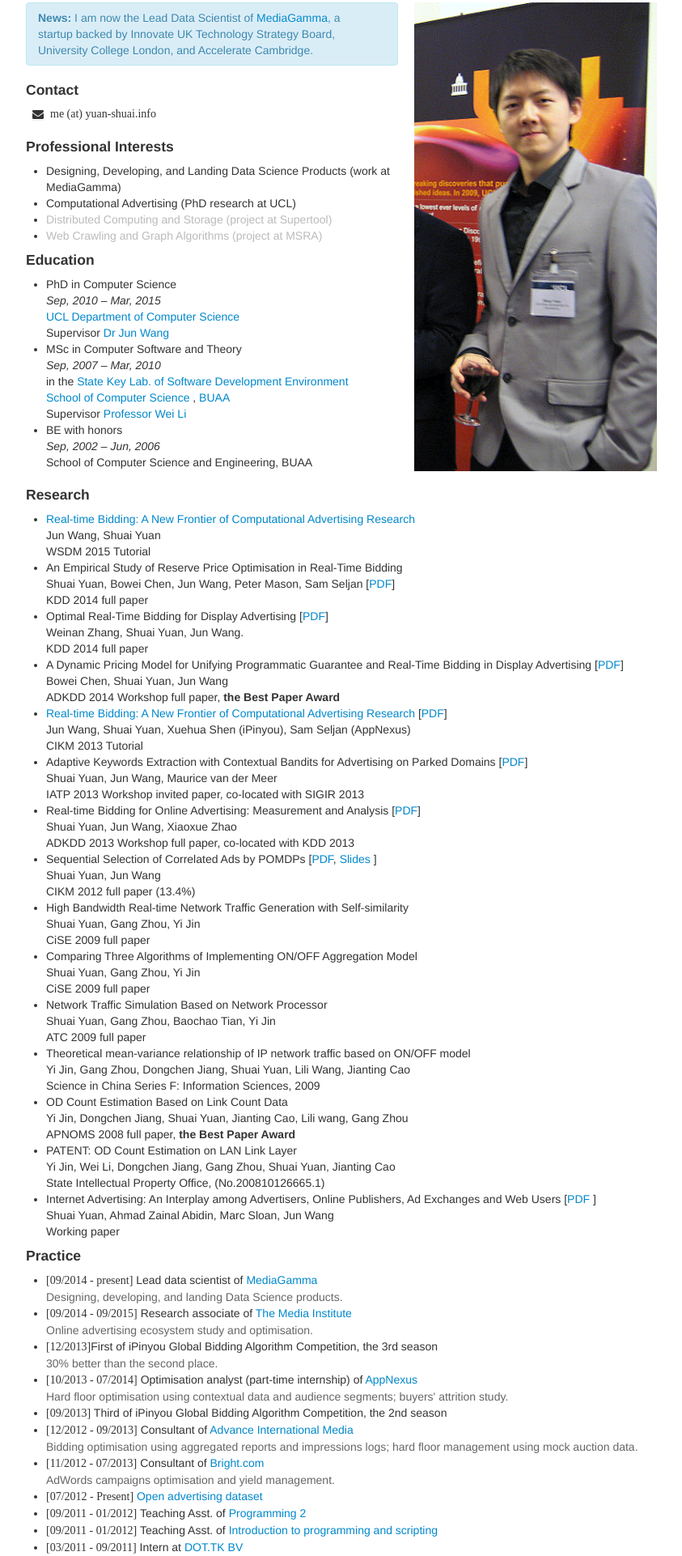
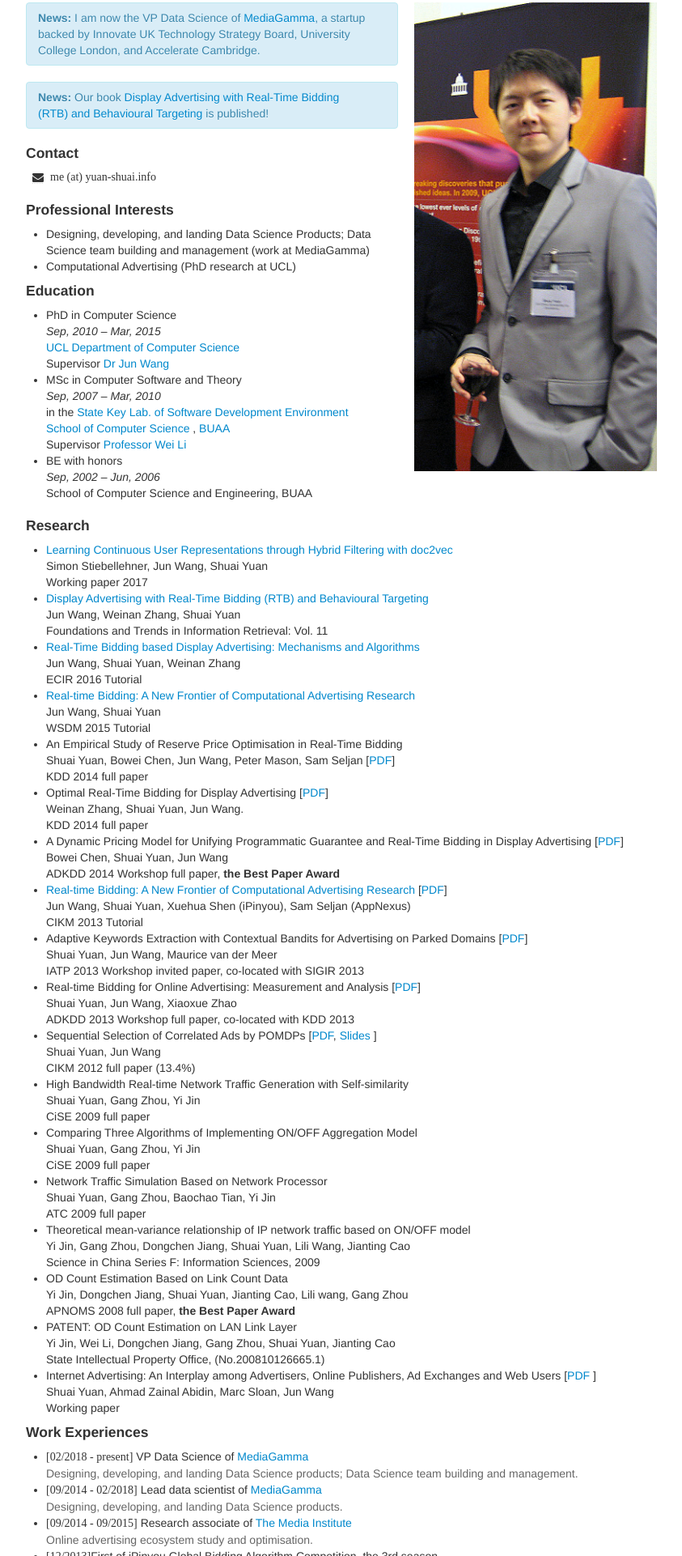
Before and after one commit to shuaiyuancn/shuaiyuancn.github.io, a plain HTML site: page index.html in a window 1280 px wide. Shown: the part 59-1981 px from the top of the page at 81% size, without its empty margins (128-971 px from the left). Drawn offline with nearby package versions, Linux system fonts and the light colour scheme; a web font is replaced by a local one.

Commit message:
updated resume

```diff
--- a/index.html
+++ b/index.html
@@ -3,7 +3,7 @@
 <head>
     <meta http-equiv="Content-Type" content="text/html; charset=UTF-8">
     <title>Shuai Yuan</title>
-    <meta name="description" content="Shuai Yuan, the Lead Data Scientist of MediaGamma">
+    <meta name="description" content="Shuai Yuan, VP Data Science of MediaGamma">
 
     <!-- Bootstrap -->
     <link href="bootstrap/css/bootstrap.min.css" rel="stylesheet" media="screen">
@@ -34,8 +34,12 @@
 
     <div class="span6">
 		<div class="alert alert-info">
-            <strong>News:</strong> I am now the Lead Data Scientist of <a href="http://www.mediagamma.com" target="_blank">MediaGamma</a>, a startup backed by Innovate UK Technology Strategy Board, University College London, and Accelerate Cambridge.
+            <strong>News:</strong> I am now the VP Data Science of <a href="http://www.mediagamma.com" target="_blank">MediaGamma</a>, a startup backed by Innovate UK Technology Strategy Board, University College London, and Accelerate Cambridge.
         </div>
+		<div class="alert alert-info">
+            <strong>News:</strong> Our book <a href="https://www.nowpublishers.com/article/Details/INR-049" target="_blank">Display Advertising with Real-Time Bidding (RTB) and Behavioural Targeting</a> is published!
+        </div>
+
 
 		<h4>Contact</h4>
         <address style="font-family: 'Droid Sans Mono'">
@@ -52,16 +56,10 @@
         <h4>Professional Interests</h4>
         <ul>
 			<li>
-				Designing, Developing, and Landing Data Science Products (work at MediaGamma)
+				Designing, developing, and landing Data Science Products; Data Science team building and management (work at MediaGamma)
 			</li>
             <li>
                 Computational Advertising (PhD research at UCL)
-            </li>
-            <li>
-                <span style="color: #bbb;">Distributed Computing and Storage (project at Supertool)</span>
-            </li>
-            <li>
-                <span style="color: #bbb;">Web Crawling and Graph Algorithms (project at MSRA)</span>
             </li>
         </ul>
 
@@ -97,6 +95,21 @@
     <div class="span10">
         <h4>Research</h4>
         <ul>
+			<li>
+                <a href="https://arxiv.org/abs/1801.00215">Learning Continuous User Representations through Hybrid Filtering with doc2vec</a> <br />
+				Simon Stiebellehner, Jun Wang, Shuai Yuan <br />
+				Working paper 2017
+            </li>
+			<li>
+                <a href="https://www.nowpublishers.com/article/Details/INR-049">Display Advertising with Real-Time Bidding (RTB) and Behavioural Targeting</a> <br />
+				Jun Wang, Weinan Zhang, Shuai Yuan <br />
+				Foundations and Trends in Information Retrieval: Vol. 11
+            </li>
+			<li>
+                <a href="http://tutorial.computational-advertising.org">Real-Time Bidding based Display Advertising: Mechanisms and Algorithms</a> <br />
+				Jun Wang, Shuai Yuan, Weinan Zhang <br />
+				ECIR 2016 Tutorial
+            </li>
 			<li>
                 <a href="http://tutorial.computational-advertising.org">Real-time Bidding: A New Frontier of Computational Advertising Research</a> <br />
 				Jun Wang, Shuai Yuan <br />
@@ -184,10 +197,15 @@
             </li>
         </ul>
 
-        <h4>Practice</h4>
+        <h4>Work Experiences</h4>
         <ul>
 			<li>
-                <span class="mono">[09/2014 - present]</span> Lead data scientist of <a
+                <span class="mono">[02/2018 - present]</span> VP Data Science of <a
+                    href="http://www.mediagamma.com" target="_blank">MediaGamma</a> <br/>
+                <span class="descriptive">Designing, developing, and landing Data Science products; Data Science team building and management.</span>
+            </li>
+            <li>
+                <span class="mono">[09/2014 - 02/2018]</span> Lead data scientist of <a
                     href="http://www.mediagamma.com" target="_blank">MediaGamma</a> <br/>
                 <span class="descriptive">Designing, developing, and landing Data Science products.</span>
             </li>
@@ -306,7 +324,7 @@
 <div class="row">
     <div class="span8"></div>
     <div class="span4">
-        Last updated: 04/2017
+        Last updated: 07/2018
     </div>
 </div>
 <div>
```
